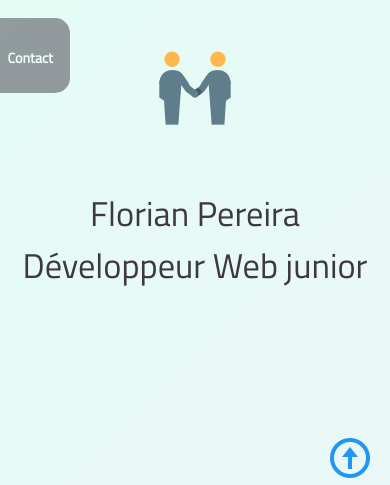
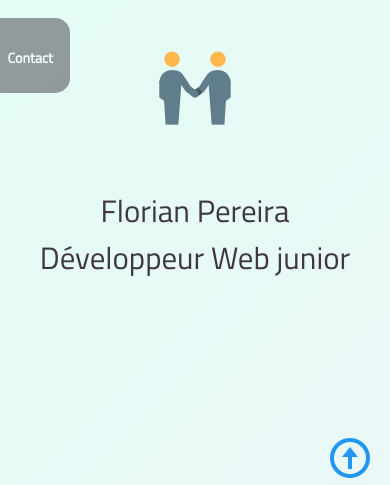
Before and after one commit to FloPereira75/flopereira75.github.io, a PHP site: page / in a window 390 px wide. Shown: the part 277-762 px from the top of the page. Run offline with PHP 8.4, Linux system fonts and the light colour scheme.

Commit message:
modif fontsize partie welcome mobiledesign

```diff
--- a/Style-css/mobildesign.css
+++ b/Style-css/mobildesign.css
@@ -63,6 +63,9 @@
     }
     .wrap-txt-accueil:hover {
         box-shadow: none;
+    }
+    .wrap-txt-accueil p {
+        font-size: 0.9em;
     }
 
     /* PORTRAIT */
```
